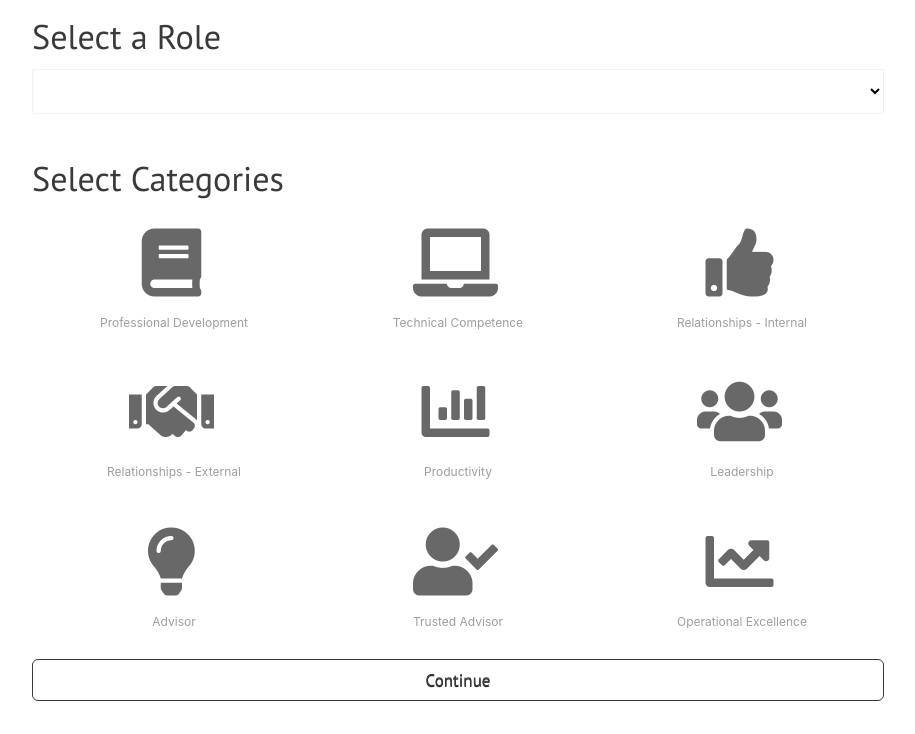
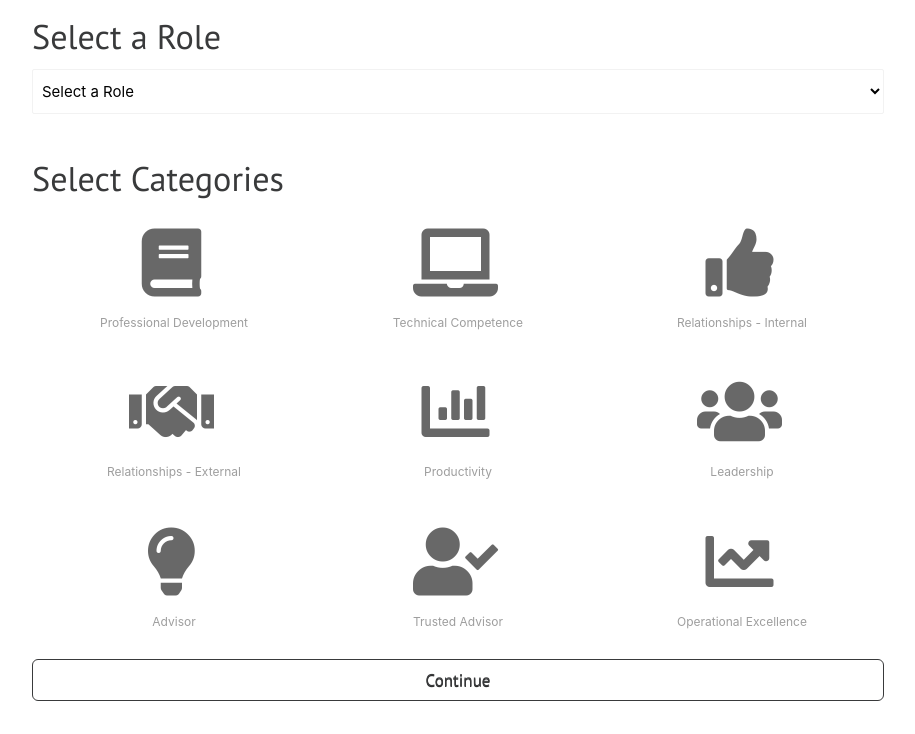
Before and after one commit to bt-sdtaylor/CareerMatrix, a Django app: page / in a window 1280 px wide. Shown: the part 184-918 px from the top of the page, without its empty margins (182-1097 px from the left). Run offline with Django 3.2, Linux system fonts and the light colour scheme; data that the repository does not hold is empty; some libraries are stand-ins or nearby versions.

Commit message:
add validation to role selection

```diff
--- a/CareerMatrix/templates/index.html
+++ b/CareerMatrix/templates/index.html
@@ -70,7 +70,7 @@
 
                     {% csrf_token %}
                     <select name="roles" id="roles" style="display: block" required="required">
-                      <option value="" disabled="disabled">Select a Role</option>
+                      <option value="" disabled="disabled" selected>Select a Role</option>
                       {% for role in dropdown %}
                         <option value="{{ role.pk }}">{{ role.role }}</option>
                       {% endfor %}
```
